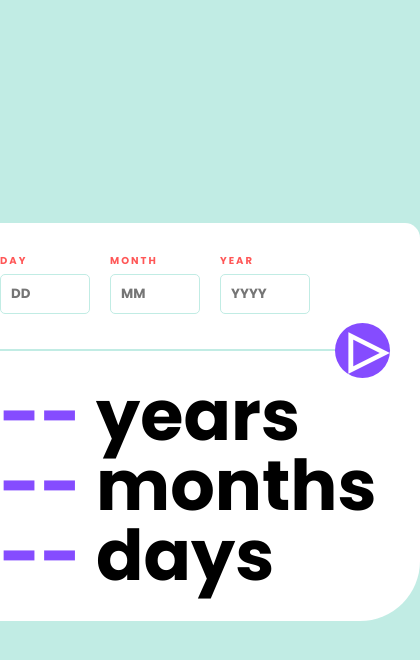
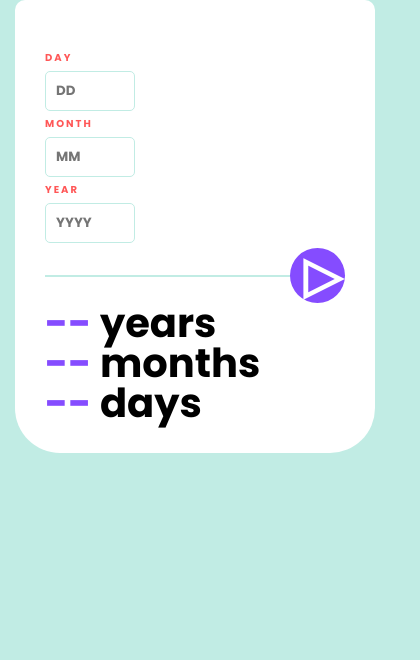
Before and after one commit to Rishabh0-0/age-calc, a plain HTML site: page index.html in a window 390 px wide. Shown: the whole page, 420 px wide, since content can reach past the window. Drawn offline with Linux system fonts and the light colour scheme.

Commit message:
Add files via upload

```diff
--- a/styles.css
+++ b/styles.css
@@ -17,6 +17,13 @@ body {
     align-items: center;
     justify-content: center;
     background-color: #C1ECE4 ;
+    flex-direction: column;
+}
+
+.headContainer h4{
+    font-size: 65px;
+    position: relative;
+    top: 27px;
 }
 
 .container {
@@ -24,19 +31,20 @@ body {
     flex-direction: column;
     background-color: white;
     padding: 30px;
+    padding-top: 50px;
     border-radius: 15px;
     border-bottom-right-radius: 60px;
-    min-width: 450px;
+    min-width: 480px;
 }
 
-.inputSec {
+.inputSecContainer {
     display: flex;
     gap: 20px;
     font-weight: 700;
     font-size: 10px;
 }
 
-.inputSecContainer {
+.inputSec {
     display: flex;
     flex-direction: column;
 }
@@ -58,10 +66,10 @@ label {
 }
 
 .btnSection {
-    margin: 30px 0;
     position: relative;
     display: flex;
     align-items: center;
+    height: 55px;
 }
 
 .hr-line {
@@ -113,3 +121,45 @@ p {
 .warningBorder {
     border: 3px solid red;
 }
+
+
+@media only screen and (max-width: 600px) {
+    body {
+        justify-content: start;
+    }
+
+    .headContainer h4{
+        font-size: 45px;
+        top: 20px;
+    }
+
+    .container {
+        padding: 30px;
+        padding-top: 50px;
+        border-radius: 10px;
+        border-bottom-left-radius: 45px;
+        border-bottom-right-radius: 45px;
+        min-width: 275px;
+        max-width: 500px;
+    }
+
+    .inputSecContainer {
+        gap: 0;
+        flex-direction: column;
+    }
+
+    .hr-line {
+        width: 300px;
+    }
+
+    h1 {
+        font-size: 40px;
+    }
+
+    p {
+        text-align: start;
+        margin-top: 5px;
+        padding-left: 4px;
+    }
+
+}
```
